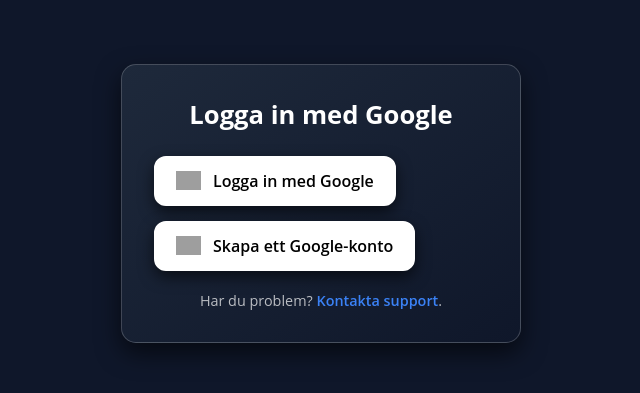
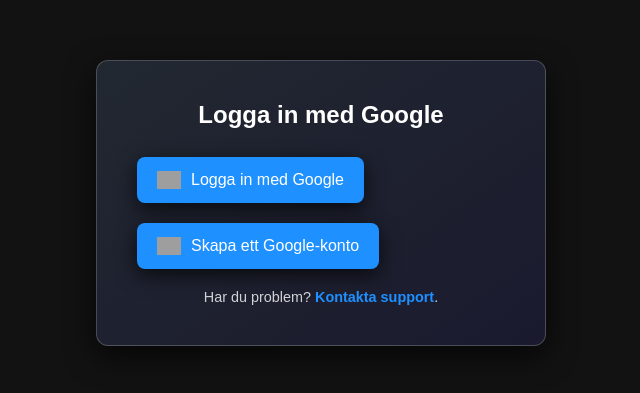
Before and after one commit to Challept/auth-webstay, a plain HTML site: page templates/index.html in a window 1280 px wide. Shown: the part 197-590 px from the top of the page, without its empty margins (319-959 px from the left). Drawn offline with Linux system fonts and the light colour scheme; grey boxes are pictures that could not be loaded.

Commit message:
Update index.html

```diff
--- a/templates/index.html
+++ b/templates/index.html
@@ -6,48 +6,47 @@
   <title>Logga in med Google | Webstay Auth</title>
   <style>
     :root {
-      --background-color: #0f172a;
-      --primary-color: #3b82f6;
-      --button-hover: #2563eb;
+      --background-color: #121212;
+      --primary-color: #1e90ff;
+      --hover-color: #1c7ed6;
       --text-color: #ffffff;
-      --button-text-color: #ffffff;
-      --google-button-color: #ffffff;
-      --google-text-color: #000000;
-      --shadow-color: rgba(0, 0, 0, 0.6);
-      --button-border: #3b82f6;
-      --card-border-color: rgba(255, 255, 255, 0.2);
+      --button-background: #1e90ff;
+      --button-hover: #63a4ff;
+      --google-color: #ffffff;
+      --google-text: #000000;
+      --shadow-color: rgba(0, 0, 0, 0.7);
+      --card-border: rgba(255, 255, 255, 0.2);
     }
 
     * {
       margin: 0;
       padding: 0;
       box-sizing: border-box;
-      font-family: "Open Sans", sans-serif;
+      font-family: "Arial", sans-serif;
     }
 
     body {
       display: flex;
+      justify-content: center;
       align-items: center;
-      justify-content: center;
-      min-height: 100vh;
+      height: 100vh;
       background: var(--background-color);
       color: var(--text-color);
     }
 
     .container {
       text-align: center;
-      background: linear-gradient(145deg, #1e293b, #0f172a);
-      padding: 2rem;
-      border-radius: 15px;
-      box-shadow: 0px 10px 25px var(--shadow-color);
-      width: 400px;
-      border: 1px solid var(--card-border-color);
+      background: linear-gradient(145deg, #222831, #1a1a2e);
+      padding: 2.5rem;
+      border-radius: 12px;
+      box-shadow: 0px 10px 30px var(--shadow-color);
+      border: 1px solid var(--card-border);
+      width: 450px;
     }
 
     h1 {
-      font-size: 1.6rem;
-      margin-bottom: 1.5rem;
-      font-weight: 700;
+      font-size: 1.5rem;
+      margin-bottom: 1.8rem;
       color: var(--text-color);
     }
 
@@ -55,17 +54,17 @@
       display: flex;
       align-items: center;
       justify-content: center;
-      background: var(--primary-color);
-      color: var(--button-text-color);
-      border: 2px solid var(--button-border);
-      padding: 12px 20px;
-      border-radius: 12px;
+      background: var(--button-background);
+      color: var(--google-color);
+      border: none;
+      border-radius: 8px;
+      padding: 14px 20px;
       cursor: pointer;
       font-size: 1rem;
-      font-weight: 600;
-      margin: 15px 0;
-      box-shadow: 0px 6px 15px var(--shadow-color);
+      font-weight: 500;
+      margin-bottom: 20px;
       transition: all 0.3s ease;
+      box-shadow: 0px 6px 20px var(--shadow-color);
     }
 
     .button:hover {
@@ -74,41 +73,14 @@
     }
 
     .button img {
-      width: 25px;
-      margin-right: 12px;
-    }
-
-    .google-button {
-      background: var(--google-button-color);
-      color: var(--google-text-color);
-      display: flex;
-      align-items: center;
-      justify-content: center;
-      padding: 12px 20px;
-      border-radius: 12px;
-      cursor: pointer;
-      font-size: 1rem;
-      font-weight: 600;
-      margin: 15px 0;
-      border: 2px solid var(--google-button-color);
-      box-shadow: 0px 6px 15px var(--shadow-color);
-      transition: all 0.3s ease;
-    }
-
-    .google-button:hover {
-      background: #e0e0e0;
-      transform: scale(1.05);
-    }
-
-    .google-button img {
-      width: 25px;
-      margin-right: 12px;
+      width: 24px;
+      margin-right: 10px;
     }
 
     .footer {
-      margin-top: 20px;
+      margin-top: 15px;
       font-size: 0.9rem;
-      color: rgba(255, 255, 255, 0.7);
+      color: rgba(255, 255, 255, 0.8);
     }
 
     .footer a {
@@ -125,11 +97,11 @@
 <body>
   <div class="container">
     <h1>Logga in med Google</h1>
-    <button class="google-button" onclick="window.location.href='/google_login'">
+    <button class="button" onclick="window.location.href='/google_login'">
       <img src="https://pluspng.com/img-png/google-logo-png-open-2000.png" alt="Google">
       Logga in med Google
     </button>
-    <button class="google-button" onclick="window.open('https://accounts.google.com/signup', '_blank')">
+    <button class="button" onclick="window.open('https://accounts.google.com/signup', '_blank')">
       <img src="https://pluspng.com/img-png/google-logo-png-open-2000.png" alt="Google">
       Skapa ett Google-konto
     </button>
```
